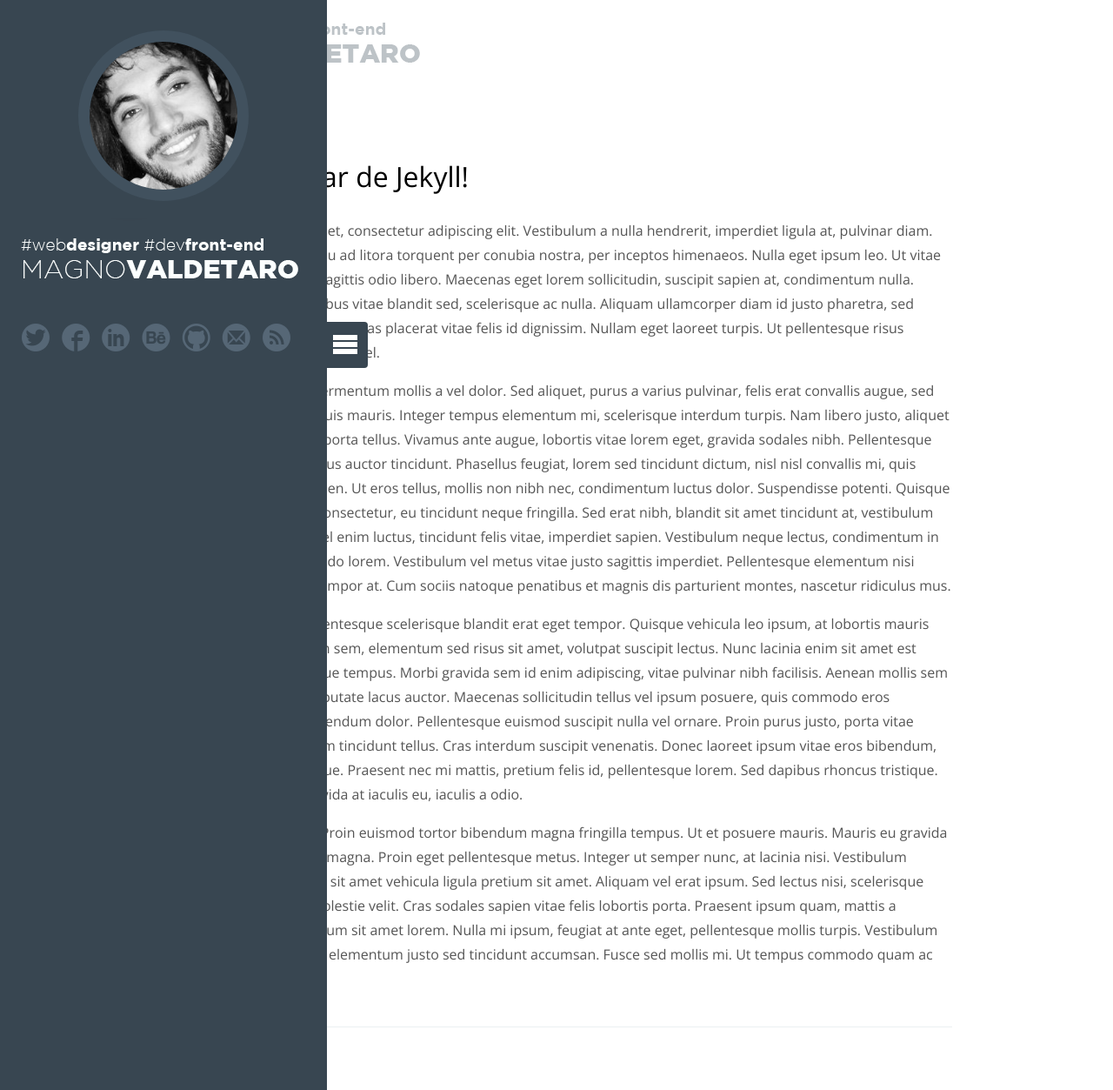
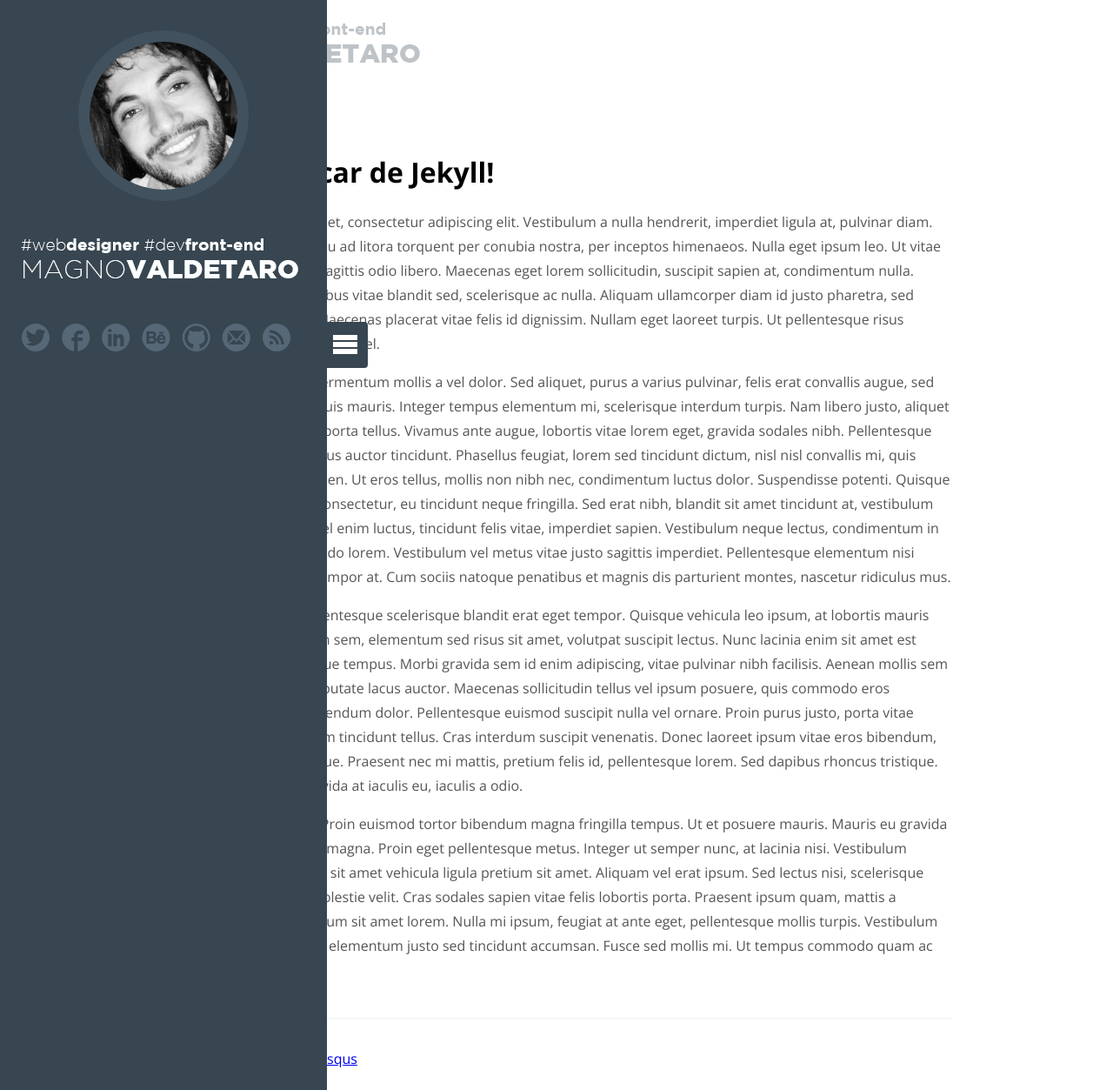
Before and after one commit to mvaldetaro/jekyll, a Jekyll site: the page built from blog/_posts/2013-03-31-post-de-teste.html, in a window 1280 px wide and 1253 px high. Shown: the whole window at 87% size. Built offline with Jekyll 4.4.1, drawn with Linux system fonts in a browser that asks for light colours; nearby versions of some CDN libraries; Markdown is read by kramdown in place of the engine named in the settings; comment, search, counter and statistics services are not loaded.

Commit message:
Disqus adicionado

```diff
--- a/blog/_layouts/post.html
+++ b/blog/_layouts/post.html
@@ -35,9 +35,22 @@
     <section id="content" class="post">
       <article class="entry-content">
         <span class="data">{{ page.date | date_to_string }}</span>
-        <h2><a href="{{ post.url }}">{{ post.title }}</a></h2>
         {{ content }}
       </article>
+      {{ % if page.comments % }}
+        <div id="disqus_thread"></div>
+        <script type="text/javascript">
+            var disqus_shortname = 'magnovaldetaro';
+            var disqus_url = '{{ site.url }}{{ page.url }}';
+            (function() {
+                var dsq = document.createElement('script'); dsq.type = 'text/javascript'; dsq.async = true;
+                dsq.src = '//' + disqus_shortname + '.disqus.com/embed.js';
+                (document.getElementsByTagName('head')[0] || document.getElementsByTagName('body')[0]).appendChild(dsq);
+            })();
+        </script>
+        <noscript>Please enable JavaScript to view the <a href="http://disqus.com/?ref_noscript">comments powered by Disqus.</a></noscript>
+        <a href="http://disqus.com" class="dsq-brlink">comments powered by <span class="logo-disqus">Disqus</span></a>
+      {{ % endif % }}
     </section>
   </div>
   <!-- /content -->
--- a/blog/_posts/2013-03-31-post-de-teste.html
+++ b/blog/_posts/2013-03-31-post-de-teste.html
@@ -3,9 +3,11 @@
 title: Vamos brincar de Jekyll!
 tags: teste, flat, jekyll
 description: Fazendo um teste de variable
+comments: true
 ---
 
-<h2>Vamos brincar de Jekyll!</h2>
+<h1 class="title">Vamos brincar de Jekyll!</h1>
+
 <p>Lorem ipsum dolor sit amet, consectetur adipiscing elit. Vestibulum a nulla hendrerit, imperdiet ligula at, pulvinar diam. Class aptent taciti sociosqu ad litora torquent per conubia nostra, per inceptos himenaeos. Nulla eget ipsum leo. Ut vitae vestibulum tortor. Nulla sagittis odio libero. Maecenas eget lorem sollicitudin, suscipit sapien at, condimentum nulla. Aliquam diam diam, faucibus vitae blandit sed, scelerisque ac nulla. Aliquam ullamcorper diam id justo pharetra, sed malesuada dui sodales. Maecenas placerat vitae felis id dignissim. Nullam eget laoreet turpis. Ut pellentesque risus neque, at pretium nisi congue vel.</p>
 <!--more-->
 <p>In eu quam non mauris fermentum mollis a vel dolor. Sed aliquet, purus a varius pulvinar, felis erat convallis augue, sed molestie magna magna quis mauris. Integer tempus elementum mi, scelerisque interdum turpis. Nam libero justo, aliquet quis purus vitae, fringilla porta tellus. Vivamus ante augue, lobortis vitae lorem eget, gravida sodales nibh. Pellentesque volutpat nibh sit amet tellus auctor tincidunt. Phasellus feugiat, lorem sed tincidunt dictum, nisl nisl convallis mi, quis varius magna urna in sapien. Ut eros tellus, mollis non nibh nec, condimentum luctus dolor. Suspendisse potenti. Quisque lacinia metus eu sapien consectetur, eu tincidunt neque fringilla. Sed erat nibh, blandit sit amet tincidunt at, vestibulum scelerisque nulla. Proin vel enim luctus, tincidunt felis vitae, imperdiet sapien. Vestibulum neque lectus, condimentum in magna a, ultricies commodo lorem. Vestibulum vel metus vitae justo sagittis imperdiet. Pellentesque elementum nisi enim, vel rutrum lorem tempor at. Cum sociis natoque penatibus et magnis dis parturient montes, nascetur ridiculus mus.</p>
```
